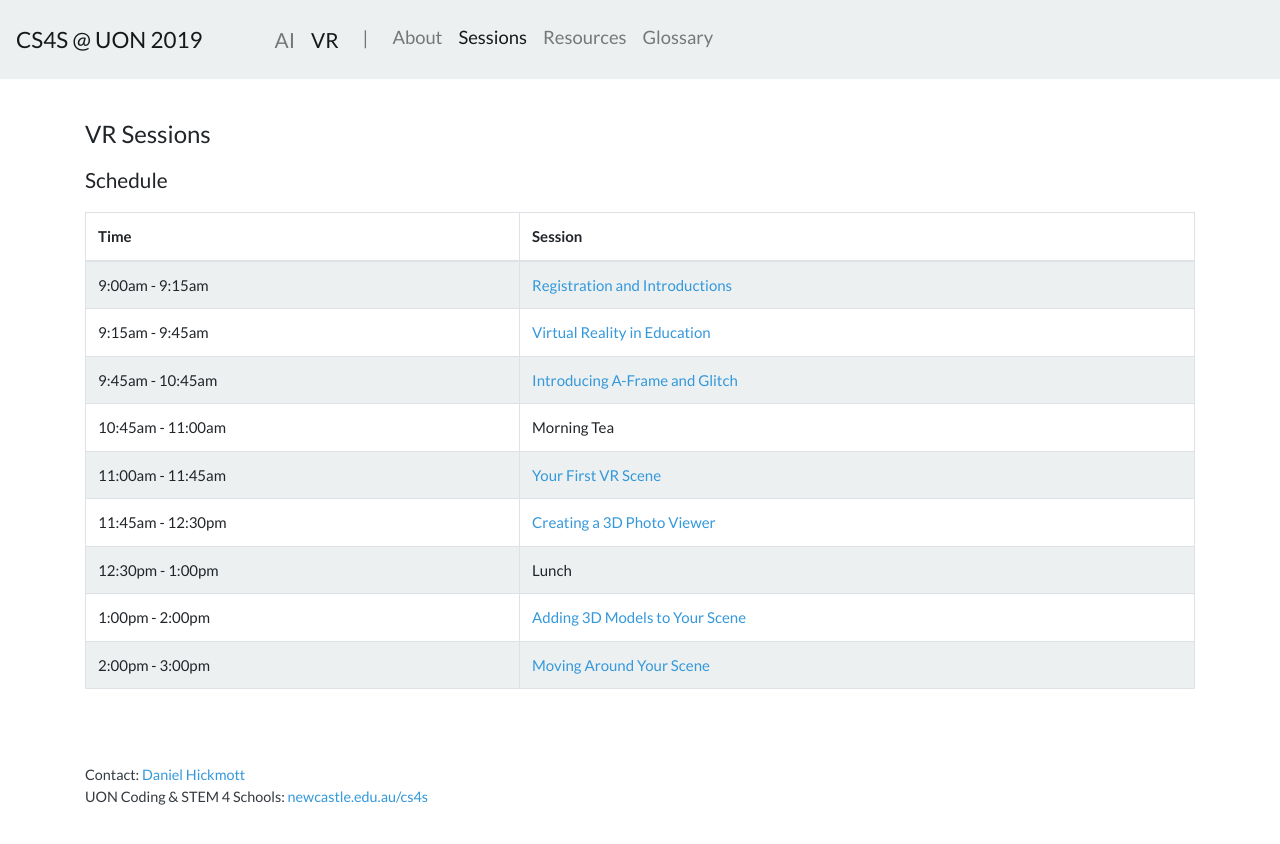
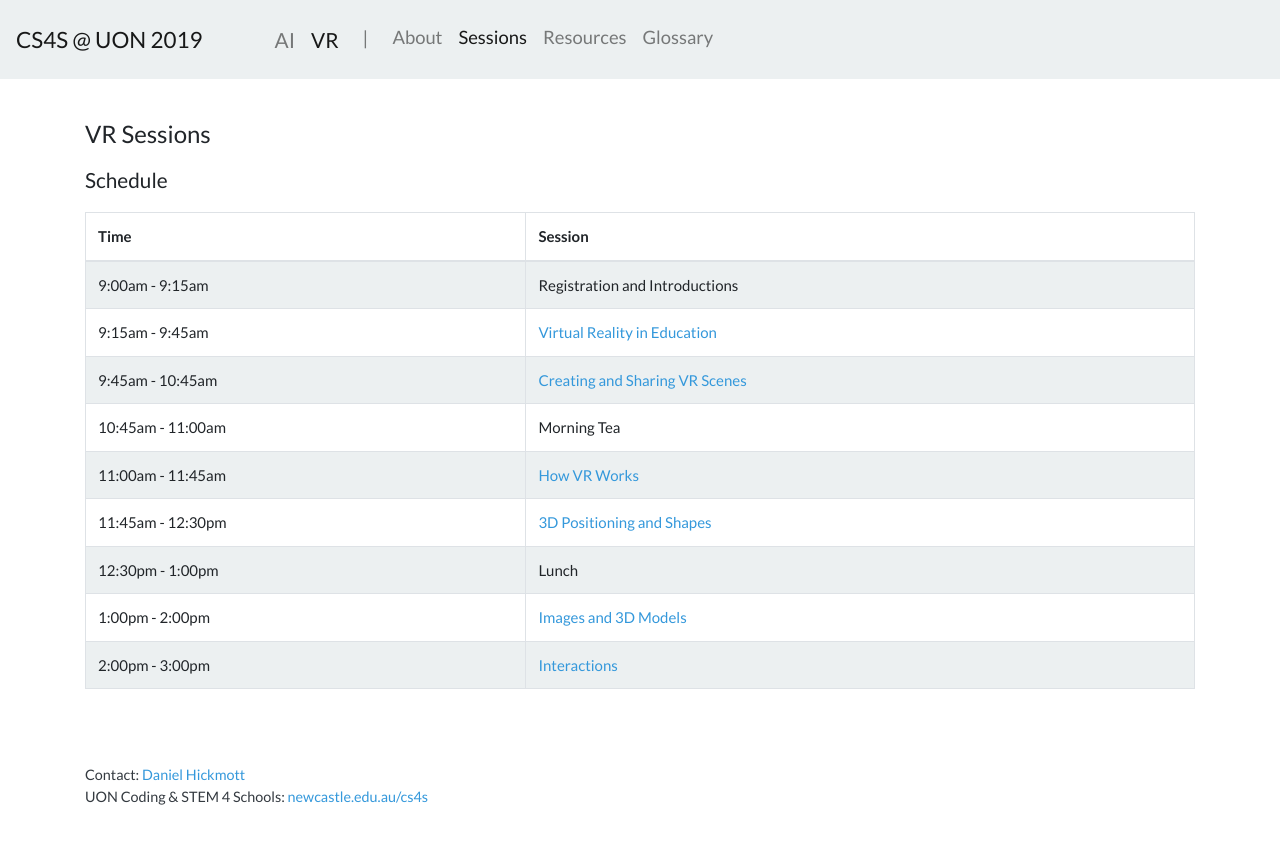
Before and after one commit to cs4s/2019, a Jekyll site: the page built from vr/sessions.md, in a window 1280 px wide. Shown: the top 844 px of the page. Built offline with Jekyll 4.4.1, drawn with Linux system fonts in a browser that asks for light colours.

Commit message:
added and fixed schedule and added link to session

```diff
--- a/_data/vr/sessions.csv
+++ b/_data/vr/sessions.csv
@@ -1,10 +1,10 @@
 time,title,active,link
-9:00am - 9:15am,Registration and Introductions,Yes,
-9:15am - 9:45am,Virtual Reality in Education,Yes,education
-9:45am - 10:45am,Introducing A-Frame and Glitch,Yes,aframe
+9:00am - 9:15am,Registration and Introductions,No,
+9:15am - 9:45am,Virtual Reality in Education,Yes,intro
+9:45am - 10:45am,Creating and Sharing VR Scenes,Yes,scene
 10:45am - 11:00am,Morning Tea,No,
-11:00am - 11:45am,Your First VR Scene,Yes,scene
-11:45am - 12:30pm,Creating a 3D Photo Viewer,Yes,photos
+11:00am - 11:45am,How VR Works,Yes,works
+11:45am - 12:30pm,3D Positioning and Shapes,Yes,3d
 12:30pm - 1:00pm,Lunch,No,
-1:00pm - 2:00pm,Adding 3D Models to Your Scene,Yes,models
-2:00pm - 3:00pm,Moving Around Your Scene,Yes,movement
+1:00pm - 2:00pm,Images and 3D Models,Yes,assets
+2:00pm - 3:00pm,Interactions,Yes,i nteractions
--- a/vr/sessions.md
+++ b/vr/sessions.md
@@ -16,12 +16,11 @@ title: CS4S @ UON 2019 - VR Schedule
 	</thead>
 	<tbody>
 	{% for session in site.data.vr.sessions %}
-
 		<tr>
 			<td>{{ session.time }}</td>
 			<td>
 			{% if session.active == "Yes" %}
-				<a href="{{ session.link }}" class="text-info">{{ session.title }}</a>
+				<a href="{{ site.baseurl | append: '/vr/sessions/' | append: session.link }}" class="text-info">{{ session.title }}</a>
 			{% else %}
 				{{ session.title }}
 			{% endif %}
```
Also changed, not shown: vr/index.md (+1 -0 lines).
